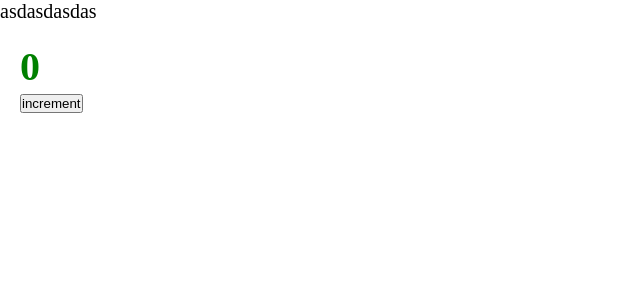
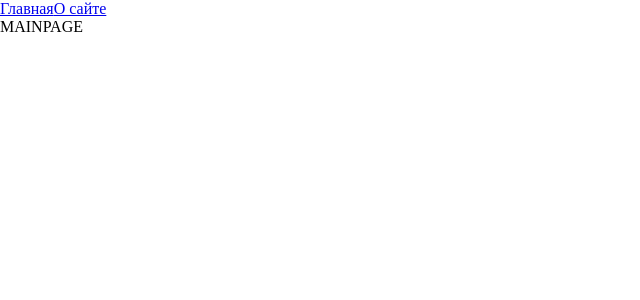
Before and after one commit to dmitriytsvetkov/ulbiFrontEndCourse, a React app: page / in a window 1280 px wide. Shown: the top 300 px of the page, without its empty margins (0-640 px from the left). Built offline with nearby package versions, Linux system fonts and the light colour scheme.

Commit message:
прошел 1.6 и начал 1 .7

```diff
--- a/src/App.tsx
+++ b/src/App.tsx
@@ -1,14 +1,22 @@
-import React from 'react';
-import Counter from "./components/Counter";
-import './index.scss'
+import { Suspense } from 'react'
+import './styles/index.scss'
+import { Route, Routes, Link } from 'react-router-dom'
+import { MainPageAsync } from './pages/MainPage/MainPage.async'
+import { AboutPageAsync } from './pages/AboutPage/AboutPage.async'
 
 const App = () => {
-    return (
-        <div className={'app'}>
-            asdasdasdas
-            <Counter />
-        </div>
-    );
-};
+  return (
+    <div className={'app'}>
+      <Link to="/">Главная</Link>
+      <Link to="/about">О сайте</Link>
+      <Suspense fallback={<div>Loading...</div>}>
+        <Routes>
+          <Route path="/" element={<MainPageAsync />}></Route>
+          <Route path="/about" element={<AboutPageAsync />}></Route>
+        </Routes>
+      </Suspense>
+    </div>
+  )
+}
 
-export default App;
+export default App
--- a/src/index.scss
+++ /dev/null
@@ -1,9 +0,0 @@
-* {
-  margin: 0;
-  padding: 0;
-  box-sizing: border-box;
-}
-
-.app {
-  font-size: 20px;
-}
--- a/src/index.tsx
+++ b/src/index.tsx
@@ -1,7 +1,10 @@
 import {render} from "react-dom";
 import App from "./App";
+import { BrowserRouter } from "react-router-dom";
 
 render(
-    <App/>,
+    <BrowserRouter>
+        <App/>
+    </BrowserRouter>,
     document.getElementById('root')
 )
--- /dev/null
+++ b/src/pages/AboutPage/AboutPage.async.tsx
@@ -0,0 +1,3 @@
+import { lazy } from 'react'
+
+export const AboutPageAsync = lazy(() => import('./AboutPage'))
--- /dev/null
+++ b/src/pages/AboutPage/AboutPage.tsx
@@ -0,0 +1,13 @@
+import React, { Component } from 'react';
+
+class AboutPage extends Component {
+    render() {
+        return (
+            <div>
+                ABOUTPAGE
+            </div>
+        );
+    }
+}
+
+export default AboutPage;
--- /dev/null
+++ b/src/pages/MainPage/MainPage.async.tsx
@@ -0,0 +1,3 @@
+import { lazy } from 'react'
+
+export const MainPageAsync = lazy(() => import('./MainPage'))
--- /dev/null
+++ b/src/pages/MainPage/MainPage.tsx
@@ -0,0 +1,13 @@
+import React, { Component } from 'react';
+
+class MainPage extends Component {
+    render() {
+        return (
+            <div>
+                MAINPAGE
+            </div>
+        );
+    }
+}
+
+export default MainPage;
--- /dev/null
+++ b/src/styles/index.scss
@@ -0,0 +1,14 @@
+@import 'reset.scss';
+@import 'variables/global.scss';
+@import 'themes/dark.scss';
+@import 'themes/normal.scss';
+
+* {
+	margin: 0;
+	padding: 0;
+	box-sizing: border-box;
+}
+
+.app {
+	font: var(--font-m);
+}
--- /dev/null
+++ b/src/styles/reset.scss
@@ -0,0 +1,14 @@
+* {
+  margin: 0;
+  padding: 0;
+  box-sizing: border-box;
+}
+
+input,
+button,
+textarea,
+select {
+  margin: 0;
+
+  font: inherit;
+}
--- /dev/null
+++ b/src/styles/variables/global.scss
@@ -0,0 +1,11 @@
+:root {
+	--font-family-main: 'Consolas', 'Times New Roman', Serif;
+
+	--font-size-m: 16px;
+	--font-line-m: 24px;
+	--font-m: var(--font-size-m) / var(--font-line-m) / var(--font-family-main);
+
+	--font-size-l: 24px;
+	--font-line-l: 24px;
+	--font-l: var(--font-size-l) / var(--font-line-l) / var(--font-family-main);
+}
```
Also changed, not shown: src/styles/themes/dark.scss (added), src/styles/themes/normal.scss (added), 1 other file (tests, documents, lock files or other folders).
